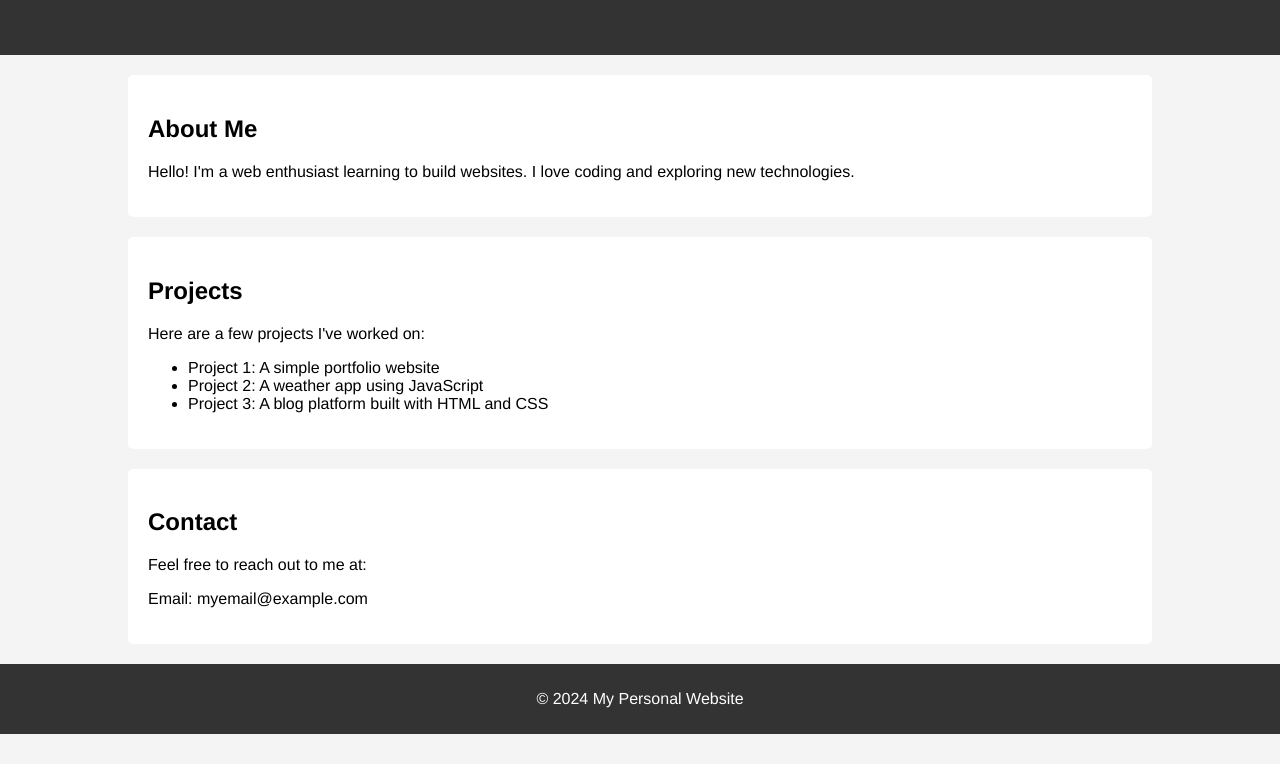
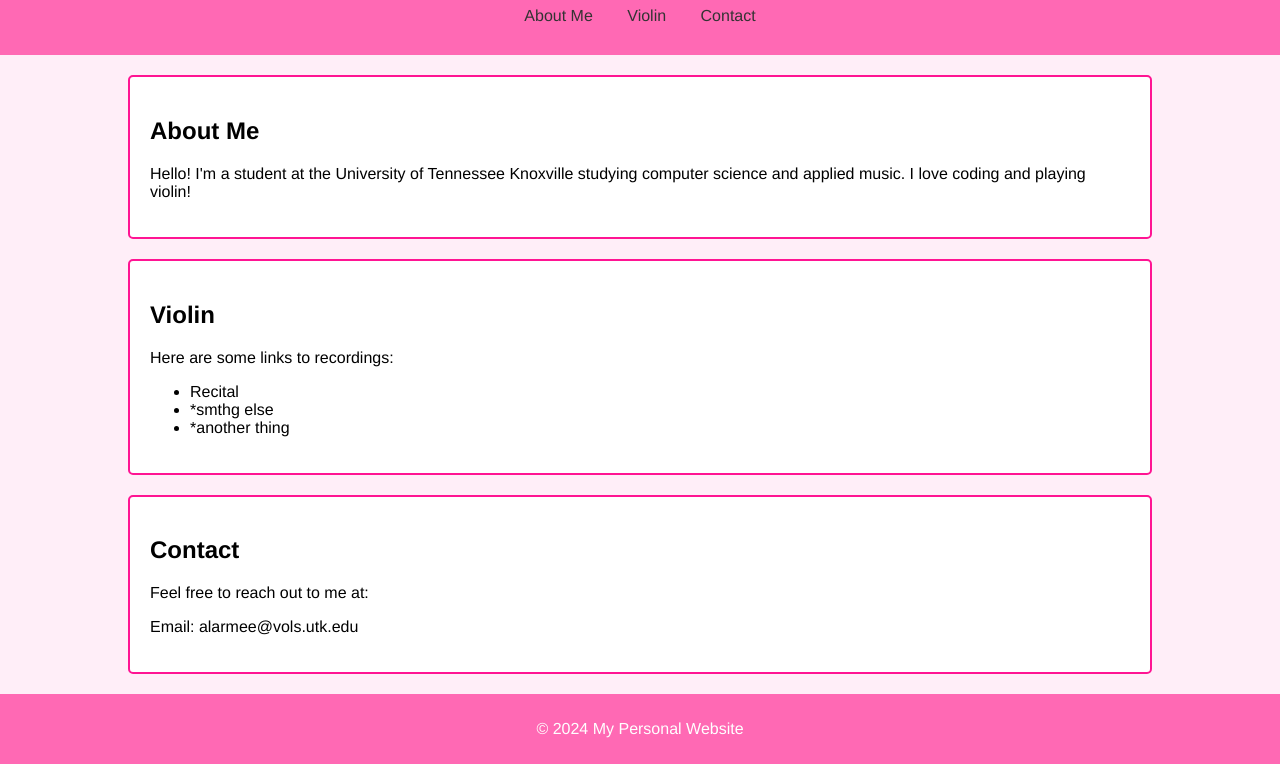
Before and after one commit to autumnlarmee/autumnlarmee.github.io, a plain HTML site: page index.html in a window 1280 px wide. Shown: the part 83-847 px from the top of the page. Before the commit the page ends 817 px from the top, so only its background shows below. Drawn offline with Linux system fonts and the light colour scheme.

Commit message:
changed color and content

```diff
--- a/index.html
+++ b/index.html
@@ -9,10 +9,10 @@
             font-family: Helvetica, sans-serif;
             margin: 0;
             padding: 0;
-            background-color: #f4f4f4;
+            background-color: #ffeef8;
         }
         header {
-            background: #333;
+            background: #ff69b4;
             color: #fff;
             padding: 10px 0;
             text-align: center;
@@ -35,11 +35,12 @@
             background: #fff;
             margin: 20px 0;
             border-radius: 5px;
+			border: 2px solid #ff1493;
         }
         footer {
             text-align: center;
             padding: 10px 0;
-            background: #333;
+            background: #ff69b4;
             color: #fff;
             position: relative;
             bottom: 0;
@@ -53,7 +54,7 @@
     <h1>Welcome to My Personal Website</h1>
     <nav>
         <a href="#about">About Me</a>
-        <a href="#projects">Projects</a>
+        <a href="#projects">Violin</a>
         <a href="#contact">Contact</a>
     </nav>
 </header>
@@ -61,23 +62,23 @@
 <div class="container">
     <section id="about">
         <h2>About Me</h2>
-        <p>Hello! I'm a web enthusiast learning to build websites. I love coding and exploring new technologies.</p>
+        <p>Hello! I'm a student at the University of Tennessee Knoxville studying computer science and applied music. I love coding and playing violin!</p>
     </section>
 
     <section id="projects">
-        <h2>Projects</h2>
-        <p>Here are a few projects I've worked on:</p>
+        <h2>Violin</h2>
+        <p>Here are some links to recordings:</p>
         <ul>
-            <li>Project 1: A simple portfolio website</li>
-            <li>Project 2: A weather app using JavaScript</li>
-            <li>Project 3: A blog platform built with HTML and CSS</li>
+            <li>Recital</li>
+            <li>*smthg else</li>
+            <li>*another thing</li>
         </ul>
     </section>
 
     <section id="contact">
         <h2>Contact</h2>
         <p>Feel free to reach out to me at:</p>
-        <p>Email: myemail@example.com</p>
+        <p>Email: alarmee@vols.utk.edu</p>
     </section>
 </div>
 
```
